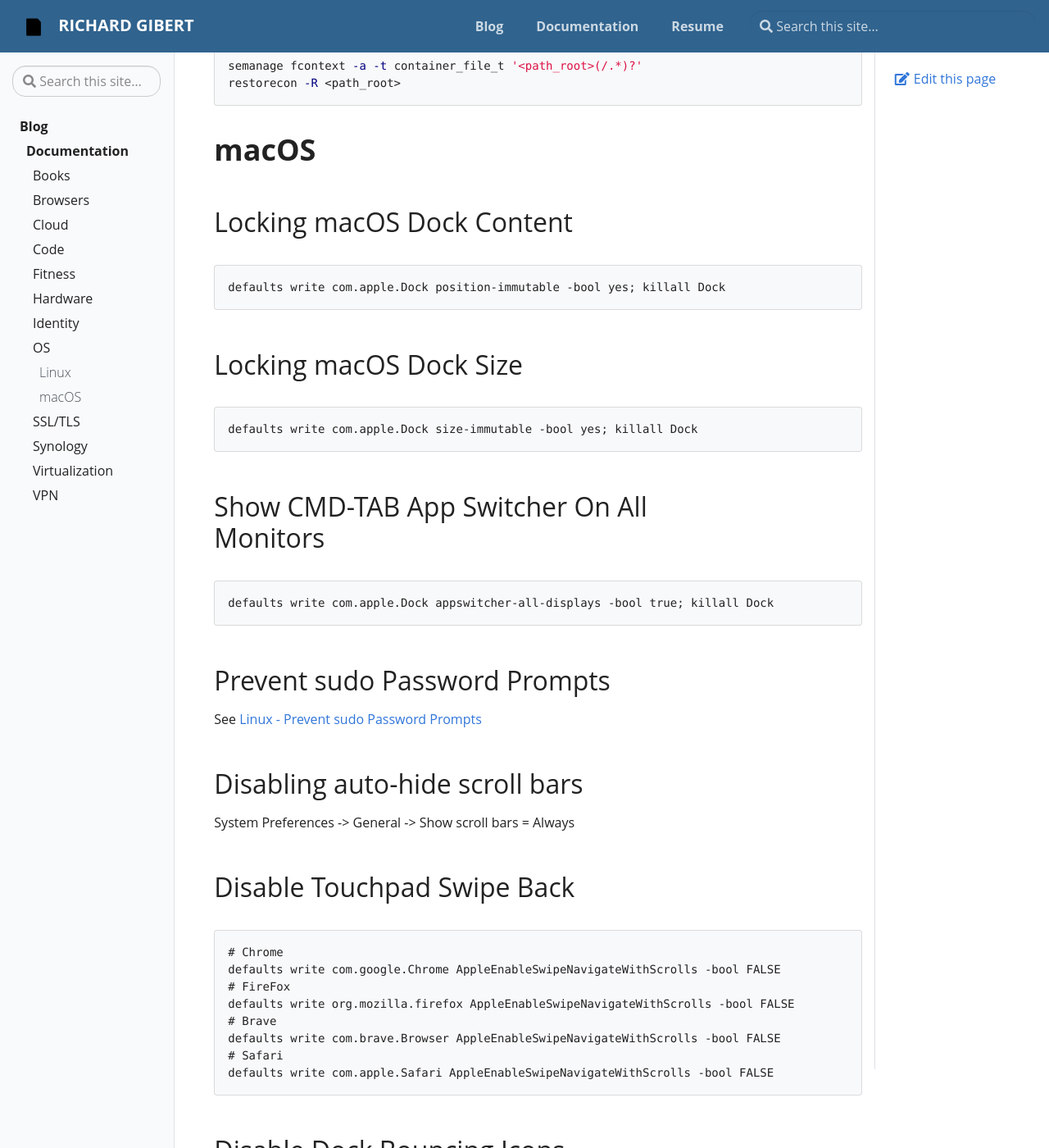
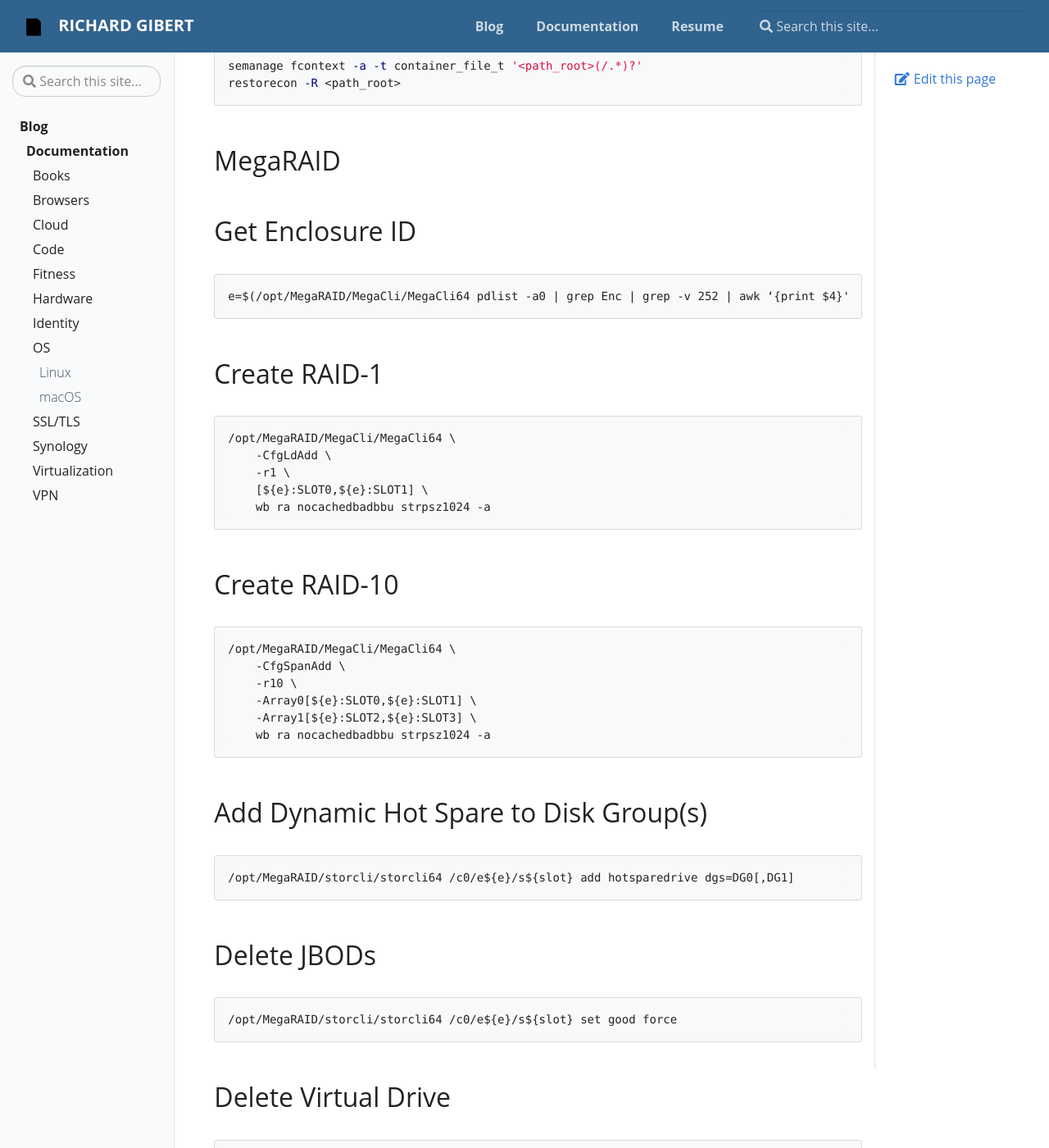
Before and after one commit to rgibert/rgibert.github.io, a Jekyll site: the page built from _docs/os.md, in a window 1280 px wide and 1400 px high, scrolled down 1808 px. Shown: the whole window at 82% size. Built offline with Jekyll 4.4.1, drawn with Linux system fonts in a browser that asks for light colours; some of the changed text lies outside the part shown.

Commit message:
add megaraid notes

```diff
--- a/_docs/os.md
+++ b/_docs/os.md
@@ -61,6 +61,70 @@ semanage fcontext -a -t container_file_t '<path_root>(/.*)?'
 restorecon -R <path_root>
 ~~~
 
+## MegaRAID
+
+## Get Enclosure ID
+
+~~~
+e=$(/opt/MegaRAID/MegaCli/MegaCli64 pdlist -a0 | grep Enc | grep -v 252 | awk ‘{print $4}' | sort | uniq  -c | awk ‘{print $2}')
+~~~
+
+## Create RAID-1
+~~~
+/opt/MegaRAID/MegaCli/MegaCli64 \
+    -CfgLdAdd \
+    -r1 \
+    [${e}:SLOT0,${e}:SLOT1] \
+    wb ra nocachedbadbbu strpsz1024 -a
+~~~
+
+## Create RAID-10
+
+~~~
+/opt/MegaRAID/MegaCli/MegaCli64 \
+    -CfgSpanAdd \
+    -r10 \
+    -Array0[${e}:SLOT0,${e}:SLOT1] \
+    -Array1[${e}:SLOT2,${e}:SLOT3] \
+    wb ra nocachedbadbbu strpsz1024 -a
+~~~
+
+## Add Dynamic Hot Spare to Disk Group(s)
+
+~~~
+/opt/MegaRAID/storcli/storcli64 /c0/e${e}/s${slot} add hotsparedrive dgs=DG0[,DG1]
+~~~
+
+## Delete JBODs
+
+~~~
+/opt/MegaRAID/storcli/storcli64 /c0/e${e}/s${slot} set good force
+~~~
+
+## Delete Virtual Drive
+
+~~~
+/opt/MegaRAID/storcli/storcli64 /c0/v${virtual_drive_num} delete
+~~~
+
+## Delete Hot Spare
+
+~~~
+/opt/MegaRAID/storcli/storcli64 /c0/e${e}/s${slot} delete hotsparedrive
+~~~
+
+## Show Critical Events
+
+~~~
+/opt/MegaRAID/storcli/storcli64 /c0 show events filter=critical
+~~~
+
+# Change Cache Config
+
+~~~
+/opt/MegaRAID/MegaCli/MegaCli64 -LDSetProp WB -L${virtual_drive_num} -a0
+/opt/MegaRAID/MegaCli/MegaCli64 -LDSetProp RA -L${virtual_drive_num} -a0
+~~~
 
 # macOS
 
```
